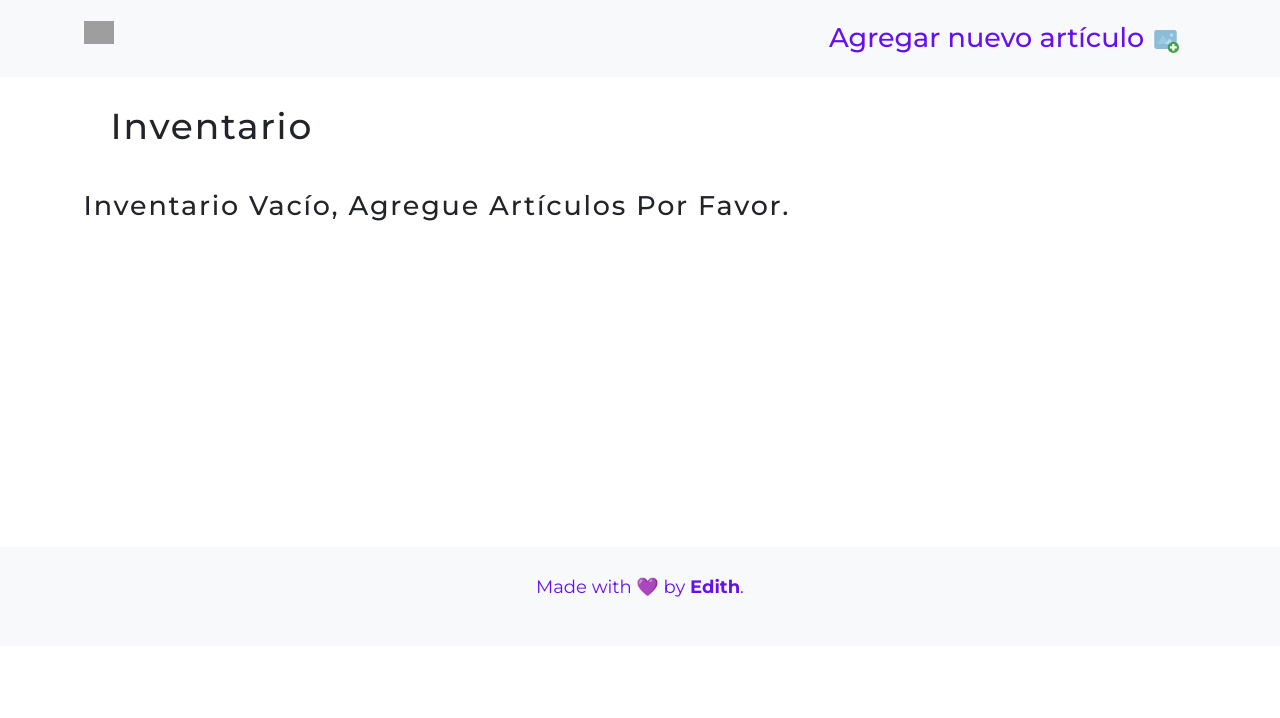
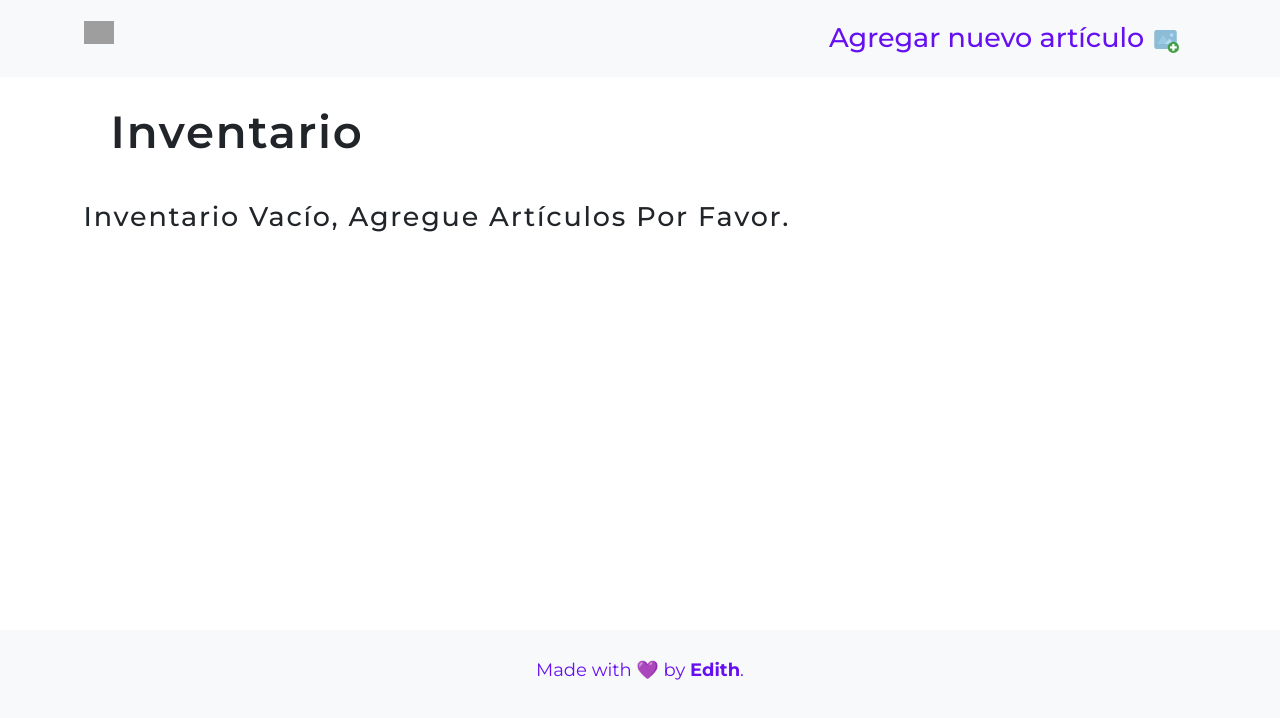
Before and after one commit to ph81/inventory, a React (Create React App) app: page / in a window 1280 px wide. Shown: the top 718 px of the page. Built offline with nearby package versions, Linux system fonts and the light colour scheme; grey boxes are pictures that could not be loaded.

Commit message:
Item form tweaks

```diff
--- a/src/components/ItemForm.js
+++ b/src/components/ItemForm.js
@@ -1,6 +1,7 @@
 import React, { useState, useRef } from "react";
 import { Form, Button, InputGroup } from "react-bootstrap";
 import { v4 as uuidv4 } from "uuid";
+import { useNavigate } from 'react-router-dom';
 
 const ItemForm = (props) => {
   const [item, setItem] = useState(() => {
@@ -15,6 +16,7 @@ const ItemForm = (props) => {
 
   const [errorMsg, setErrorMsg] = useState("");
   const { nombre, costo, iva, stock, precio } = item;
+  const navigate = useNavigate();
 
   const [refs] = useState({
     costo: useRef(nombre),
@@ -34,8 +36,8 @@ const ItemForm = (props) => {
     const { name, value } = e.target;
     vars[name] = value;
 
-    const fieldCosto = parseInt(refs.costo.current.value, 10);
-    const fieldPrecio = parseInt(refs.precio.current.value, 10);
+    const fieldCosto = parseFloat(refs.costo.current.value);
+    const fieldPrecio = parseFloat(refs.precio.current.value);
     switch (name) {
       case "nombre":
         if (nombre.length > 30) {
@@ -47,16 +49,16 @@ const ItemForm = (props) => {
         }));
         break;
       case "costo":
-        refs.iva.current.value = fieldCosto * 0.16;
-        refs.precio.current.value = fieldCosto + parseInt(refs.iva.current.value);
+        refs.iva.current.value = (fieldCosto * 0.16).toFixed(2);
+        refs.precio.current.value = (fieldCosto + parseFloat(refs.iva.current.value)).toFixed(2);
         setItem((prevState) => ({
           ...prevState,
           [name]: value
         }));
         break;
       case "precio":
-        refs.costo.current.value = fieldPrecio / 1.16;
-        refs.iva.current.value = parseInt(refs.costo.current.value) * 0.16;
+        refs.costo.current.value = (fieldPrecio / 1.16).toFixed(2);
+        refs.iva.current.value = (parseFloat(refs.costo.current.value) * 0.16).toFixed(2);
         setItem((prevState) => ({
           ...prevState,
           [name]: value
@@ -91,9 +93,9 @@ const ItemForm = (props) => {
         precio
       };
         //getting dynamic fields values
-        item.costo = parseFloat(refs.costo.current.value);
-        item.precio = parseFloat(refs.precio.current.value);
-        item.iva = parseFloat(refs.iva.current.value);
+        item.costo = refs.costo.current.value;
+        item.precio = refs.precio.current.value;
+        item.iva = refs.iva.current.value;
 
       props.handleOnSubmit(item);
     } else {
@@ -121,7 +123,6 @@ const ItemForm = (props) => {
               onChange={onChangeValues}
             />
             </InputGroup>
-
           </Form.Group>
           <Form.Group controlId="costo">
             <Form.Label>Costo:</Form.Label>
@@ -185,7 +186,7 @@ const ItemForm = (props) => {
             variant="secondary"
             type="submit"
             className="submit-btn"
-            onClick={() => console.log(item)}
+            onClick={() => navigate('/')}
           >
             Cancelar
           </Button>
--- a/src/components/ItemList.js
+++ b/src/components/ItemList.js
@@ -13,7 +13,7 @@ const ItemList = () => {
    return (
       <>
       <section className="container">
-         <h2>Inventario</h2>
+         <h1>Inventario</h1>
          {items.length > 0 ?
          (
             <Table bordered hover>
--- a/src/styles/globals.scss
+++ b/src/styles/globals.scss
@@ -68,8 +68,9 @@ hr {
    margin-bottom: 0.75rem;
  }
 
- h2 {
+ h1 {
    padding: 1.5rem;
+   font-weight: 600;
  }
 
  a {
@@ -81,9 +82,8 @@ hr {
    box-sizing: border-box;
  }
 
- section {
-  flex: 1 0 auto;
-  margin-bottom: 18rem;
+ main {
+  margin-bottom: 22rem;
 }
 
  .header-icon {
@@ -115,7 +115,6 @@ hr {
    margin-bottom: 1.2rem;
  }
 
-
  .input-group {
    width: 50%;
    margin-bottom: 1.5rem;
```
